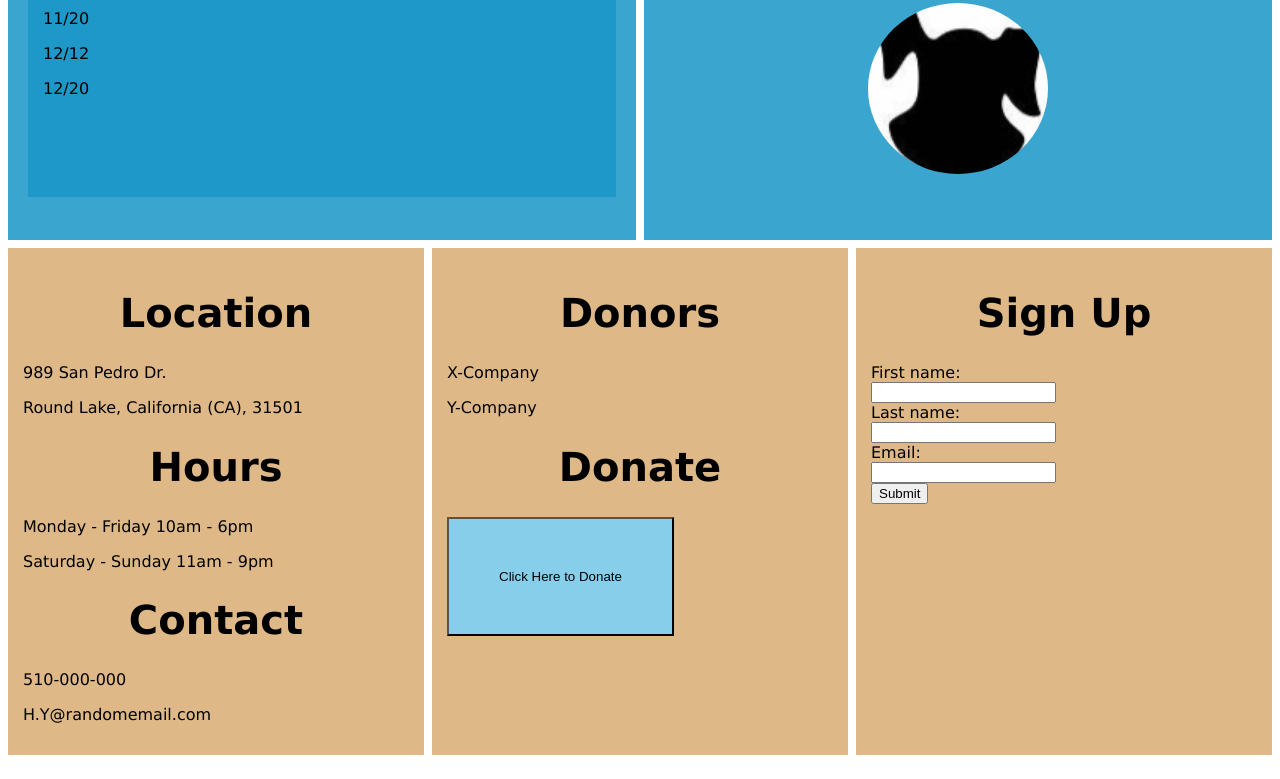
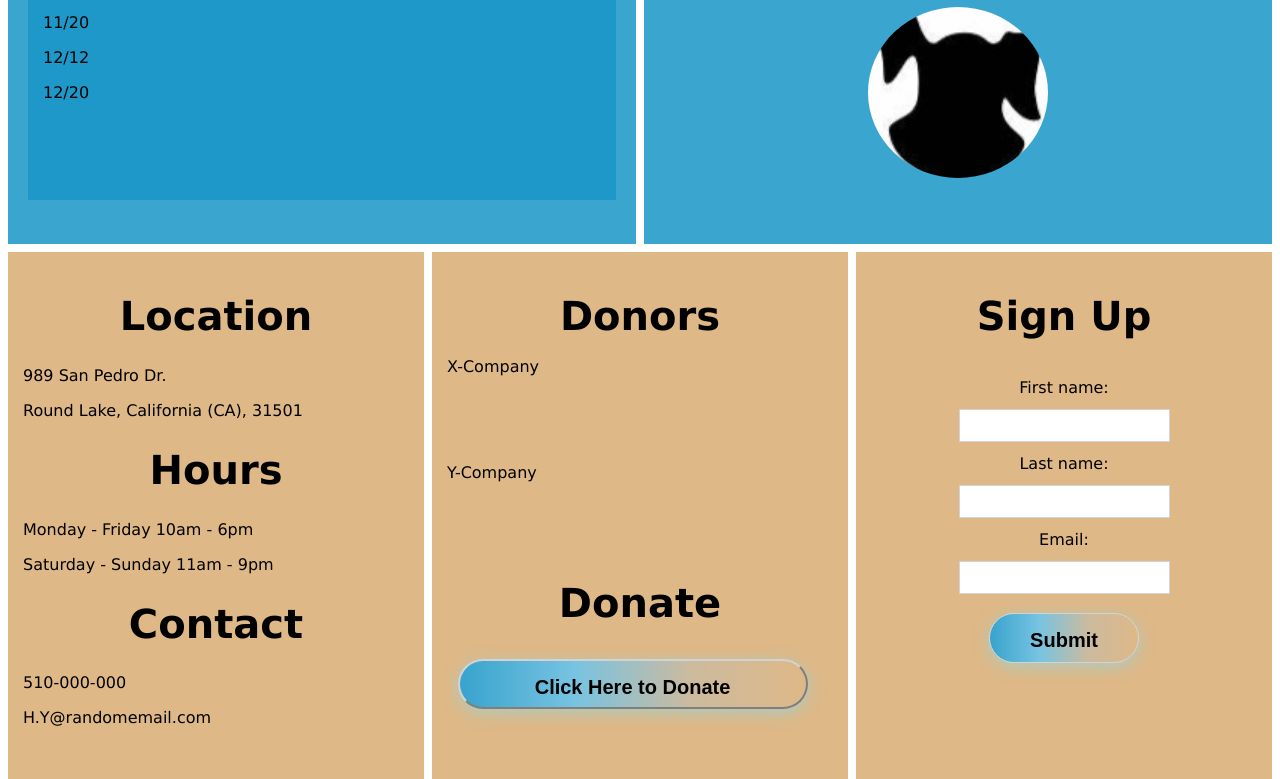
Before and after one commit to Wonder3r/HY-Pet-Adoption, a plain HTML site: page index.html in a window 1280 px wide. Shown: the part 1101-1880 px from the top of the page. Before the commit the page ends 1856 px from the top, so only its background shows below. Drawn offline with Linux system fonts and the light colour scheme.

Commit message:
final update on main-html

```diff
--- a/index.html
+++ b/index.html
@@ -84,10 +84,10 @@
                 <p>H.Y@randomemail.com</p>
             </div>
             <div class="donate">
-                <h1>Donors</h1>
-                <p>X-Company</p>
-                <p>Y-Company</p>
-                <h1>Donate</h1>
+                <h1 class="top-box">Donors</h1>
+                <p class="middle-box">X-Company</p>
+                <p class="middle-box">Y-Company</p>
+                <h1 id="donate-box">Donate</h1>
                     <a id="donation-button" href="donation.html"> <button>Click Here to Donate</button></a>
             </div>
             <div class="news-email">
@@ -98,8 +98,8 @@
                     <label for="lname">Last name:</label><br>
                     <input type="text" id="lname" name="lname"><br>
                     <label for="email">Email:</label><br>
-                    <input type="text" id="email" name="email"><br>
-                    <input type="submit" value="Submit">
+                    <input type="text" id="email" name="email"><br> <br>
+                    <input id="submit-button" type="submit" value="Submit">
                   </form>
             </div>
         </div>
--- a/main.css
+++ b/main.css
@@ -142,8 +142,70 @@ h1{text-align: center;
    word-wrap: break-word;
   }
 
-  #donation-button button{
-    background-color: skyblue;
-    padding: 50px;
-    text-size: 50px;
-  }
+ .donate{
+  display: grid;
+  grid-template-rows: 15% 1fr 1fr 1fr 1fr;
+ }
+
+ .top-box{
+  grid-row-start: 1;
+  grid-row-end: 2;
+ }
+
+#donate-box{
+  grid-row-start: 4;
+  grid-row-end: 5;
+}
+
+.donate a{
+  grid-row-start: 5;
+  grid-row-end: 6;
+}
+
+ #donation-button button{
+  background-image: linear-gradient(to right, rgba(26, 151, 200, 0.86), rgba(100, 188, 223, 0.86), rgba(198, 178, 145, 0.86), rgb(222, 184, 135));
+  box-shadow: 0 4px 15px 0 rgba(158, 210, 210, 0.75);
+  width: 350px;
+  font-size: 20px;
+  font-weight: 550;
+  cursor: pointer;
+  padding: 15px;
+  height: 50px;
+  text-align: center;
+  border-color: lightgrey;
+  border-radius: 50px;
+}
+
+.donate a{
+  text-align: center;
+}
+
+form{
+  text-align: center;
+  box-sizing: border-box;
+}
+
+form label{
+  padding: 12px;
+  display: inline-block;
+}
+
+form input{
+  width: 50%;
+  padding: 8px;
+  border: 1px solid lightgrey;
+}
+#submit-button{
+  background-image: linear-gradient(to right, rgba(26, 151, 200, 0.86), rgba(100, 188, 223, 0.86), rgba(198, 178, 145, 0.86), rgb(222, 184, 135));
+  box-shadow: 0 4px 15px 0 rgba(158, 210, 210, 0.75);
+  width: 150px;
+  font-size: 20px;
+  font-weight: 550;
+  cursor: pointer;
+  padding: 15px;
+  height: 50px;
+  text-align: center;
+  border-color: lightgrey;
+  border-radius: 50px;
+  gap: 10px;
+}
```
Also changed, not shown: otherpage.css (+4 -4 lines).
